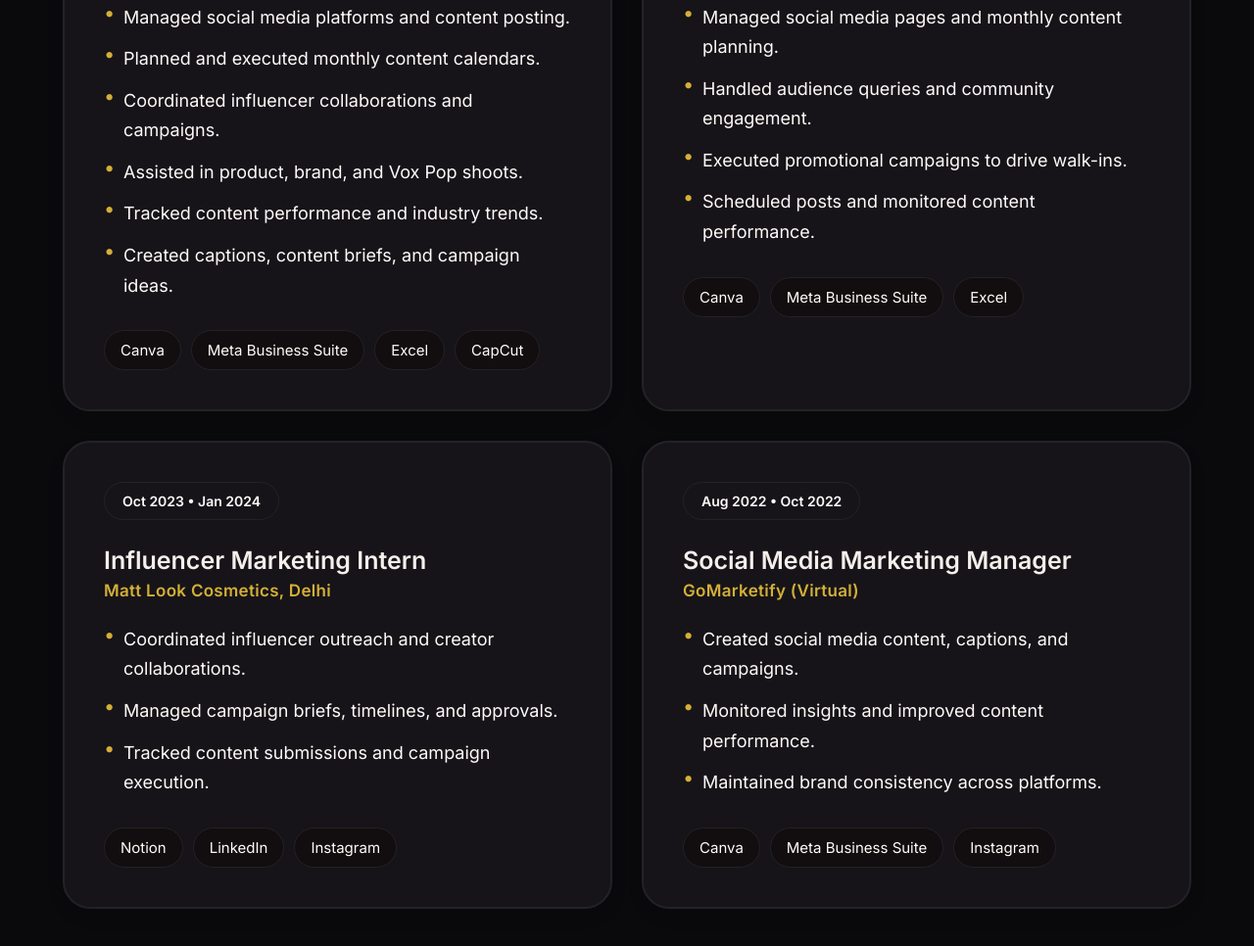
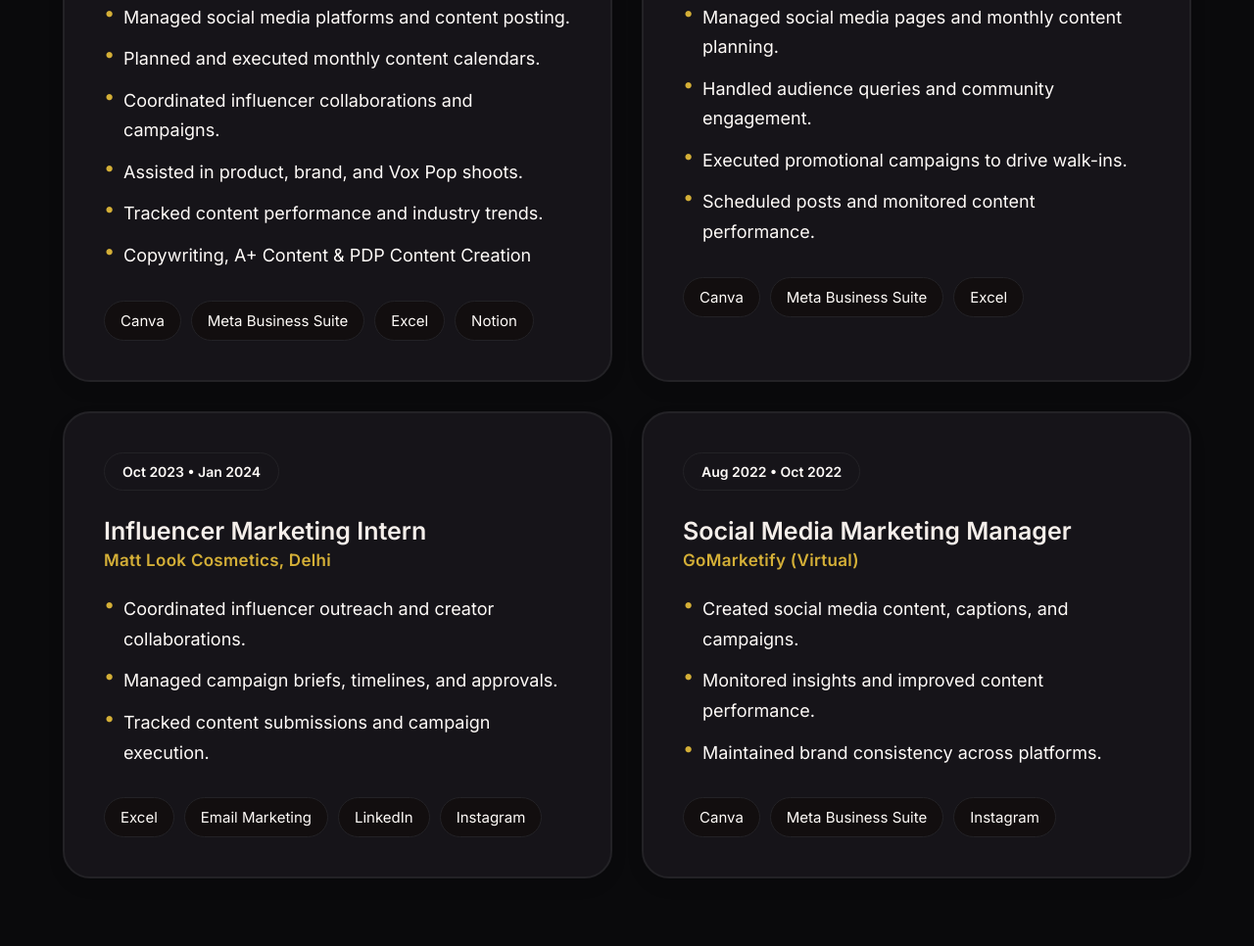
Before and after one commit to anshikasingh2605/Riya_Singh_Portfolio, a plain HTML site: page index.html in a window 1280 px wide. Shown: the part 1835-2801 px from the top of the page at 98% size. Drawn offline with nearby package versions, Linux system fonts and the light colour scheme.

Commit message:
New changes

```diff
--- a/index.html
+++ b/index.html
@@ -145,13 +145,13 @@
                     <li>Coordinated influencer collaborations and campaigns.</li>
                     <li>Assisted in product, brand, and Vox Pop shoots.</li>
                     <li>Tracked content performance and industry trends.</li>
-                    <li>Created captions, content briefs, and campaign ideas.</li>
+                    <li>Copywriting, A+ Content & PDP Content Creation</li>
                 </ul>
                 <div class="exp-tools">
                     <span>Canva</span>
                     <span>Meta Business Suite</span>
                     <span>Excel</span>
-                    <span>CapCut</span>
+                    <span>Notion</span>
                 </div>
             </div>
 
@@ -196,7 +196,8 @@
                     <li>Tracked content submissions and campaign execution.</li>
                 </ul>
                 <div class="exp-tools">
-                    <span>Notion</span>
+                    <span>Excel</span>
+                    <span>Email Marketing</span>
                     <span>LinkedIn</span>
                     <span>Instagram</span>
                 </div>
```
